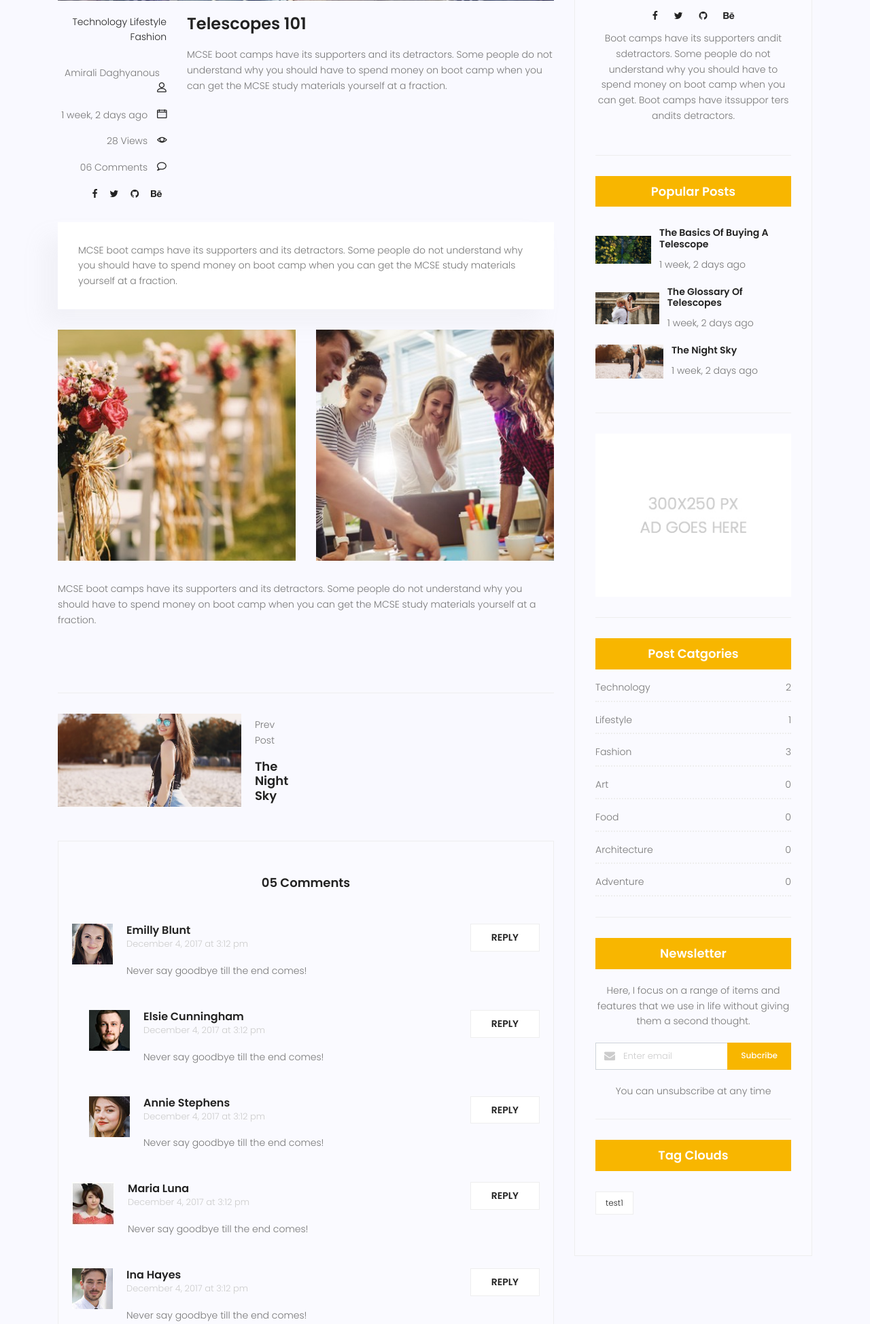
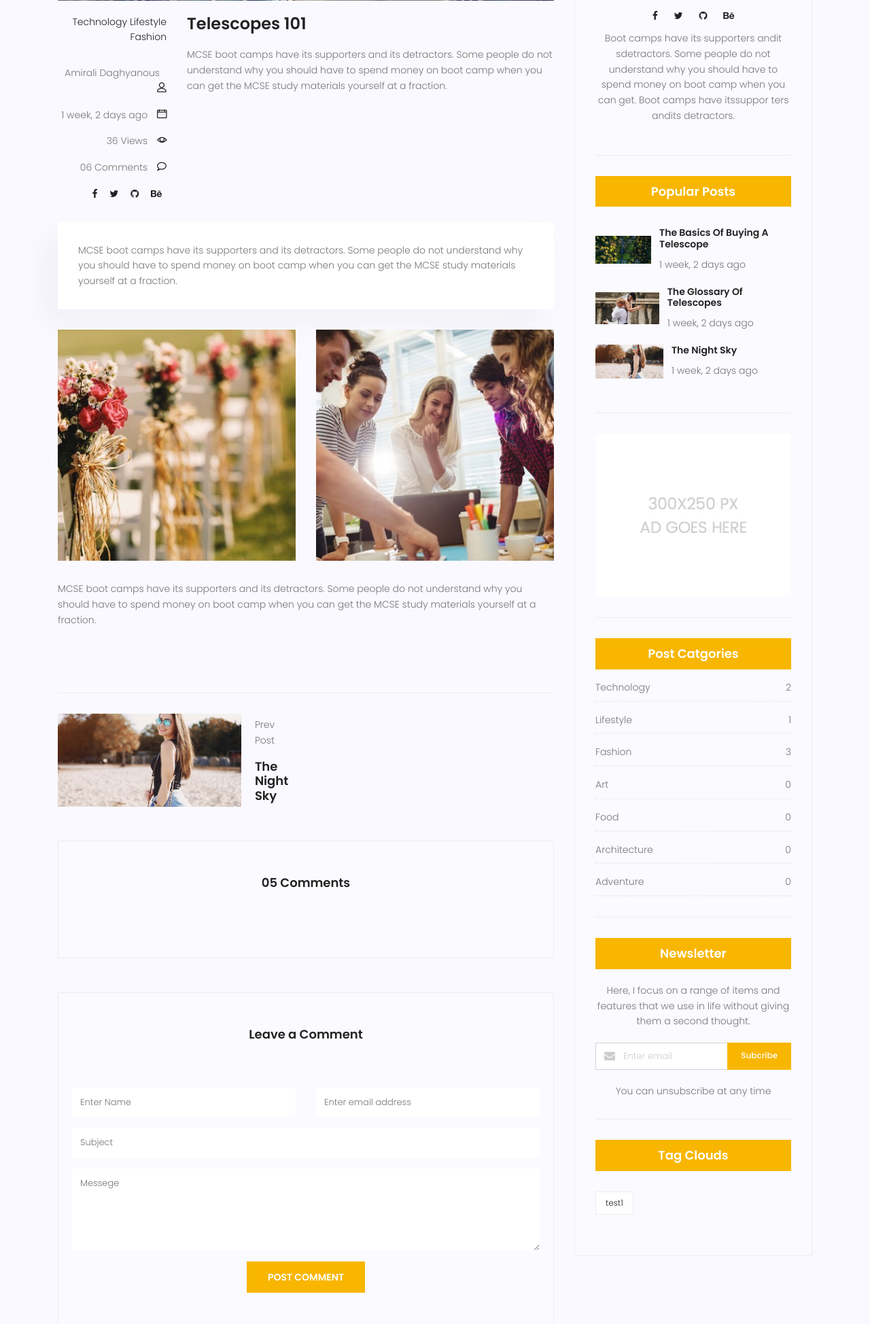
Before and after one commit to amirali098/Travelista, a Django app: page /blog-single/6 in a window 1280 px wide. Shown: the part 788-2736 px from the top of the page at 68% size. Run offline with Django 4.2, Linux system fonts and the light colour scheme; data comes from the database, SQL or seed files in the repository; parts of the project's set-up code (start-up, migrations or seed data) failed here and were passed over; some libraries are stand-ins or nearby versions.

Commit message:
add Comments Section for single posts

```diff
--- a/Blog/admin.py
+++ b/Blog/admin.py
@@ -1,5 +1,5 @@
 from django.contrib import admin
-from .models import posts,Category
+from .models import Post,Category,Comment
 from django_summernote.admin import SummernoteModelAdmin
 # Register your models here.
 
@@ -11,5 +11,6 @@
 
 
 
-admin.site.register(posts, PostAdmin)  # Here you register PostAdmin
+admin.site.register(Post, PostAdmin)  # Here you register PostAdmin
 admin.site.register(Category)
+admin.site.register(Comment)
--- /dev/null
+++ b/Blog/forms.py
@@ -0,0 +1,10 @@
+
+from .models import Comment
+from django import forms
+
+
+
+class CommentForm(forms.ModelForm):
+        class Meta:
+            model = Comment
+            fields = ['name','subject', 'email', 'message','post']
--- a/Blog/sitemaps.py
+++ b/Blog/sitemaps.py
@@ -2,7 +2,7 @@
 from django.urls import reverse
 from django.utils import timezone
 
-from .models import posts
+from .models import Post
 
 
 class BlogViewSitemap(sitemaps.Sitemap):
@@ -10,7 +10,7 @@
     changefreq = "daily"
 
     def items(self):
-        return posts.objects.filter(published_date__lte=timezone.now(), status=True)
+        return Post.objects.filter(published_date__lte=timezone.now(), status=True)
 
     def lastmod(self, obj):
         return obj.published_date
--- a/Blog/templatetags/blog_tags.py
+++ b/Blog/templatetags/blog_tags.py
@@ -1,7 +1,7 @@
 from django.utils import timezone
 from django import template
 from django.shortcuts import get_object_or_404
-from Blog.models import posts,Category
+from Blog.models import Post,Category
 from taggit.managers import TaggableManager
 from taggit.models import Tag
 
@@ -31,14 +31,14 @@
 @register.inclusion_tag('Blog/blog-popularposts.html')
 def popularpost(arg=3):
     # postss=get_object_or_404(posts, published_date__lte=timezone.now(), status=True).order
-    postss=posts.objects.filter( published_date__lte=timezone.now(), status=True).order_by('published_date')[:arg]
+    postss=Post.objects.filter( published_date__lte=timezone.now(), status=True).order_by('published_date')[:arg]
     return {'posts':postss}
 
 
 
 @register.inclusion_tag('Blog/blog-category.html')
 def categories():
-    postss=posts.objects.filter( published_date__lte=timezone.now(), status=True)
+    postss=Post.objects.filter( published_date__lte=timezone.now(), status=True)
     categories=Category.objects.all()
     cat_dict = {}
     for name in categories:
@@ -48,7 +48,7 @@
 
 @register.inclusion_tag('index-recent-areaa.html')
 def blog_recent():
-    postss=posts.objects.filter( published_date__lte=timezone.now(), status=True).order_by('-published_date')
+    postss=Post.objects.filter( published_date__lte=timezone.now(), status=True).order_by('-published_date')
     return {'posts':postss}
 
 
--- a/Blog/views.py
+++ b/Blog/views.py
@@ -2,8 +2,10 @@
 # Create your views here.
 from django.contrib import messages
 from django.http import Http404,HttpResponse
-from django.shortcuts import render, get_object_or_404
-from .models import posts
+from django.shortcuts import render, get_object_or_404, redirect
+
+from Blog.forms import CommentForm
+from .models import Post, Comment
 from django.utils import timezone
 from django.core.paginator import Paginator
 from taggit.models import Tag
@@ -19,7 +21,7 @@
 
 
 def bloghome(request,cat=None, tag_names=None):
-    post = posts.objects.filter(published_date__lte=timezone.now(),status=True)
+    post = Post.objects.filter(published_date__lte=timezone.now(),status=True)
 
     if cat:
         post=post.filter(category__name=cat)
@@ -33,16 +35,25 @@
     return render(request, 'Blog/blog-home.html', context)
 
 def blogsingle(request,pid):
-
-        #post = posts.objects.filter(published_date__lte=timezone.now(), status=True).get(id=pid)
-        post = get_object_or_404(posts, published_date__lte=timezone.now(), status=True, id=pid)
-        previous_post=posts.objects.filter(published_date__lte=timezone.now(), status=True).exclude(id__gte=pid).last()
-        next_post=posts.objects.filter(published_date__lte=timezone.now(), status=True).exclude(id__lte=pid).first()
-        post.counted_views+=1
-        post.save()
-        context = {'post': post,
-                   "previous_post":previous_post,
-                   "next_post":next_post}
-        return render(request, 'Blog/blog-single.html', context)
+        if request.method == 'POST':
+            form=CommentForm(request.POST)
+            if form.is_valid():
+                form.save()
+            return redirect('blogsingle',pid=pid)
+        else:
+            #post = posts.objects.filter(published_date__lte=timezone.now(), status=True).get(id=pid)
+            post = get_object_or_404(Post, published_date__lte=timezone.now(), status=True, id=pid)
+            comments=Comment.objects.filter(post=post.id,approved=True)
+            previous_post=Post.objects.filter(published_date__lte=timezone.now(), status=True).exclude(id__gte=pid).last()
+            next_post=Post.objects.filter(published_date__lte=timezone.now(), status=True).exclude(id__lte=pid).first()
+            post.counted_views+=1
+            post.save()
+            form = CommentForm()
+            context = {'post': post,
+                       'form':form,
+                       'Comments':comments,
+                       "previous_post":previous_post,
+                       "next_post":next_post}
+            return render(request, 'Blog/blog-single.html', context)
     # except :
     #      raise Http404("Post not found")
--- a/Travelista/settings.py
+++ b/Travelista/settings.py
@@ -145,4 +145,6 @@
     # ...
 ]
 
+# summernote
 X_FRAME_OPTIONS = 'SAMEORIGIN'
+SUMMERNOTE_THEME = 'bs4'
--- a/templates/Blog/blog-single.html
+++ b/templates/Blog/blog-single.html
@@ -66,13 +66,13 @@
                         <div class="col-lg-9 col-md-9">
                             <h3 class="mt-20 mb-20">{{ post.title }}</h3>
                             <p class="excert">
-                                {{ post.content}}
+                                {{ post.content }}
                             </p>
 
                         </div>
                         <div class="col-lg-12">
                             <div class="quotes">
-                                {{ post.content}}
+                                {{ post.content }}
                             </div>
                             <div class="row mt-30 mb-30">
                                 <div class="col-6">
@@ -136,118 +136,48 @@
                     <div class="comments-area">
                         <h4>05 Comments</h4>
                         <div class="comment-list">
+                            {% for comment in Comments %}
                                 <div class="single-comment justify-content-between d-flex">
                                     <div class="user justify-content-between d-flex">
                                         <div class="thumb">
                                             <img src="{% static "img/blog/c1.jpg" %}" alt="">
                                         </div>
                                         <div class="desc">
-                                        <h5><a href="#">Emilly Blunt</a></h5>
-                                        <p class="date">December 4, 2017 at 3:12 pm </p>
-                                        <p class="comment">
-                                            Never say goodbye till the end comes!
-                                        </p>
+                                            <h5><a href="#">{{ comment.subject }}</a></h5>
+                                            <p class="date">{{ comment.published_date|naturaltime }} </p>
+                                            <p class="comment">{{ comment.content }}</p>
                                         </div>
                                     </div>
-                                <div class="reply-btn">
-                                    <a href="" class="btn-reply text-uppercase">reply</a>
+
                                 </div>
+                            {% endfor %}
                         </div>
-                        </div>
-                        <div class="comment-list left-padding">
-                            <div class="single-comment justify-content-between d-flex">
-                                <div class="user justify-content-between d-flex">
-                                    <div class="thumb">
-                                        <img src="{% static "img/blog/c2.jpg" %}" alt="">
-                                    </div>
-                                    <div class="desc">
-                                        <h5><a href="#">Elsie Cunningham</a></h5>
-                                        <p class="date">December 4, 2017 at 3:12 pm </p>
-                                        <p class="comment">
-                                            Never say goodbye till the end comes!
-                                        </p>
-                                    </div>
-                                </div>
-                                <div class="reply-btn">
-                                    <a href="" class="btn-reply text-uppercase">reply</a>
-                                </div>
-                            </div>
-                        </div>
-                        <div class="comment-list left-padding">
-                            <div class="single-comment justify-content-between d-flex">
-                                <div class="user justify-content-between d-flex">
-                                    <div class="thumb">
-                                        <img src="{% static "img/blog/c3.jpg" %}" alt="">
-                                    </div>
-                                    <div class="desc">
-                                        <h5><a href="#">Annie Stephens</a></h5>
-                                        <p class="date">December 4, 2017 at 3:12 pm </p>
-                                        <p class="comment">
-                                            Never say goodbye till the end comes!
-                                        </p>
-                                    </div>
-                                </div>
-                                <div class="reply-btn">
-                                    <a href="" class="btn-reply text-uppercase">reply</a>
-                                </div>
-                            </div>
-                        </div>
-                        <div class="comment-list">
-                            <div class="single-comment justify-content-between d-flex">
-                                <div class="user justify-content-between d-flex">
-                                    <div class="thumb">
-                                        <img src="{% static "img/blog/c4.jpg" %}" alt="">
-                                    </div>
-                                    <div class="desc">
-                                        <h5><a href="#">Maria Luna</a></h5>
-                                        <p class="date">December 4, 2017 at 3:12 pm </p>
-                                        <p class="comment">
-                                            Never say goodbye till the end comes!
-                                        </p>
-                                    </div>
-                                </div>
-                                <div class="reply-btn">
-                                    <a href="" class="btn-reply text-uppercase">reply</a>
-                                </div>
-                            </div>
-                        </div>
-                        <div class="comment-list">
-                            <div class="single-comment justify-content-between d-flex">
-                                <div class="user justify-content-between d-flex">
-                                    <div class="thumb">
-                                        <img src="{% static "img/blog/c5.jpg" %}" alt="">
-                                    </div>
-                                    <div class="desc">
-                                        <h5><a href="#">Ina Hayes</a></h5>
-                                        <p class="date">December 4, 2017 at 3:12 pm </p>
-                                        <p class="comment">
-                                            Never say goodbye till the end comes!
-                                        </p>
-                                    </div>
-                                </div>
-                                <div class="reply-btn">
-                                    <a href="" class="btn-reply text-uppercase">reply</a>
-                                </div>
-                            </div>
-                        </div>
+
+
                     </div>
                     <div class="comment-form">
                         <h4>Leave a Comment</h4>
-                        <form>
+                        <form method="post" action="{% url 'blogsingle' pid=post.id %}">
+                            {% csrf_token %}
+                            <div class="form-group col-lg-6 col-md-12 name">
+                                    <input type="hidden" class="form-control" name="post" value="{{ post.id }}"
+                                           onfocus="this.placeholder = ''" onblur="this.placeholder = 'Enter Name'">
+                                </div>
                             <div class="form-group form-inline">
+
                                 <div class="form-group col-lg-6 col-md-12 name">
-                                    <input type="text" class="form-control" id="name" placeholder="Enter Name"
+                                    <input type="text" class="form-control" name="name" placeholder="Enter Name"
                                            onfocus="this.placeholder = ''" onblur="this.placeholder = 'Enter Name'">
                                 </div>
                                 <div class="form-group col-lg-6 col-md-12 email">
-                                    <input type="email" class="form-control" id="email"
+                                    <input type="email" class="form-control" name="email"
                                            placeholder="Enter email address"
                                            onfocus="this.placeholder = ''"
                                            onblur="this.placeholder = 'Enter email address'">
                                 </div>
                             </div>
                             <div class="form-group">
-                                <input type="text" class="form-control" id="subject" placeholder="Subject"
+                                <input type="text" class="form-control" name="subject" placeholder="Subject"
                                        onfocus="this.placeholder = ''" onblur="this.placeholder = 'Subject'">
                             </div>
                             <div class="form-group">
@@ -255,7 +185,7 @@
                                       onfocus="this.placeholder = ''" onblur="this.placeholder = 'Messege'"
                                       required=""></textarea>
                             </div>
-                            <a href="#" class="primary-btn text-uppercase">Post Comment</a>
+                            <button href="#" type="submit" class="primary-btn text-uppercase">Post Comment</button>
                         </form>
                     </div>
                 </div>
```
Also changed, not shown: Blog/models.py (+24 -1 lines), Blog/migrations/0014_rename_posts_post_comment.py (added), Blog/migrations/0015_rename_content_comment_message_and_more.py (added), Blog/migrations/0016_alter_comment_email.py (added), Blog/migrations/0017_alter_comment_email.py (added), Blog/migrations/0018_alter_comment_email.py (added), Blog/migrations/0019_remove_comment_email.py (added), Blog/migrations/0020_comment_email.py (added), db.sqlite3. Lines whose indentation alone changed are shown as unchanged.
